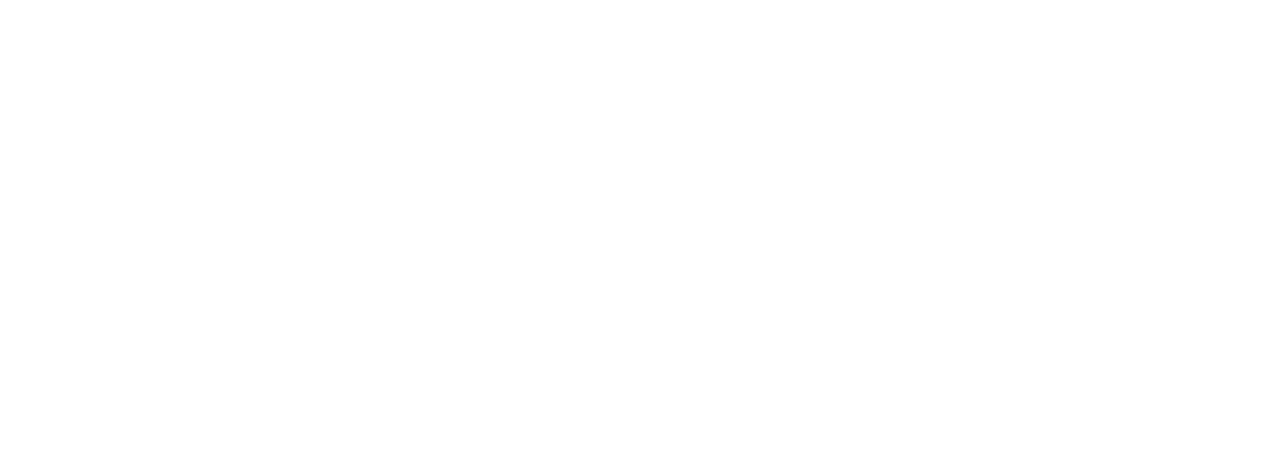
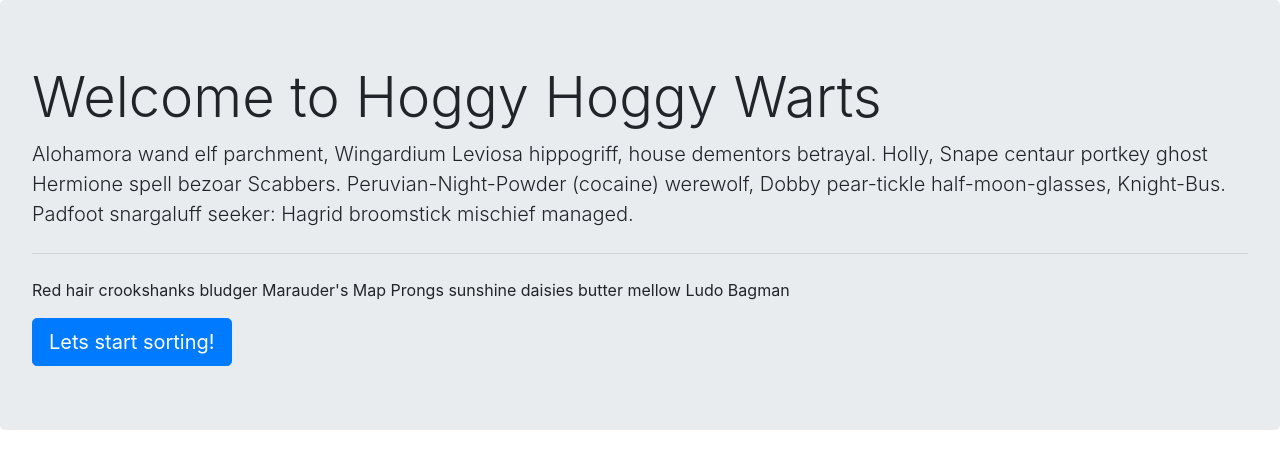
Before and after one commit to Waysidetester/sorting-hat, a plain HTML site: page index.html in a window 1280 px wide. Drawn offline with nearby package versions, Linux system fonts and the light colour scheme.

Commit message:
data entered

```diff
--- a/index.html
+++ b/index.html
@@ -8,7 +8,17 @@
     <link rel="stylesheet" href="main.css" type="text/css">
 </head>
 <body>
-
+    <div class="jumbotron">
+        <h1 class="display-4">Welcome to Hoggy Hoggy Warts</h1>
+        <p class="lead">
+            Alohamora wand elf parchment, Wingardium Leviosa hippogriff, house dementors betrayal. Holly, Snape centaur portkey ghost
+            Hermione spell bezoar Scabbers. Peruvian-Night-Powder (cocaine) werewolf, Dobby pear-tickle half-moon-glasses, Knight-Bus.
+            Padfoot snargaluff seeker: Hagrid broomstick mischief managed.
+        </p>
+        <hr class="my-4">
+        <p>Red hair crookshanks bludger Marauder's Map Prongs sunshine daisies butter mellow Ludo Bagman</p>
+        <a class="btn btn-primary btn-lg" href="#" role="button">Lets start sorting!</a>
+    </div>
     <script src="https://code.jquery.com/jquery-3.2.1.slim.min.js" integrity="sha384-KJ3o2DKtIkvYIK3UENzmM7KCkRr/rE9/Qpg6aAZGJwFDMVNA/GpGFF93hXpG5KkN" crossorigin="anonymous"></script>
     <script src="https://cdnjs.cloudflare.com/ajax/libs/popper.js/1.12.9/umd/popper.min.js" integrity="sha384-ApNbgh9B+Y1QKtv3Rn7W3mgPxhU9K/ScQsAP7hUibX39j7fakFPskvXusvfa0b4Q" crossorigin="anonymous"></script>
     <script src="https://maxcdn.bootstrapcdn.com/bootstrap/4.0.0/js/bootstrap.min.js" integrity="sha384-JZR6Spejh4U02d8jOt6vLEHfe/JQGiRRSQQxSfFWpi1MquVdAyjUar5+76PVCmYl" crossorigin="anonymous"></script>
```
